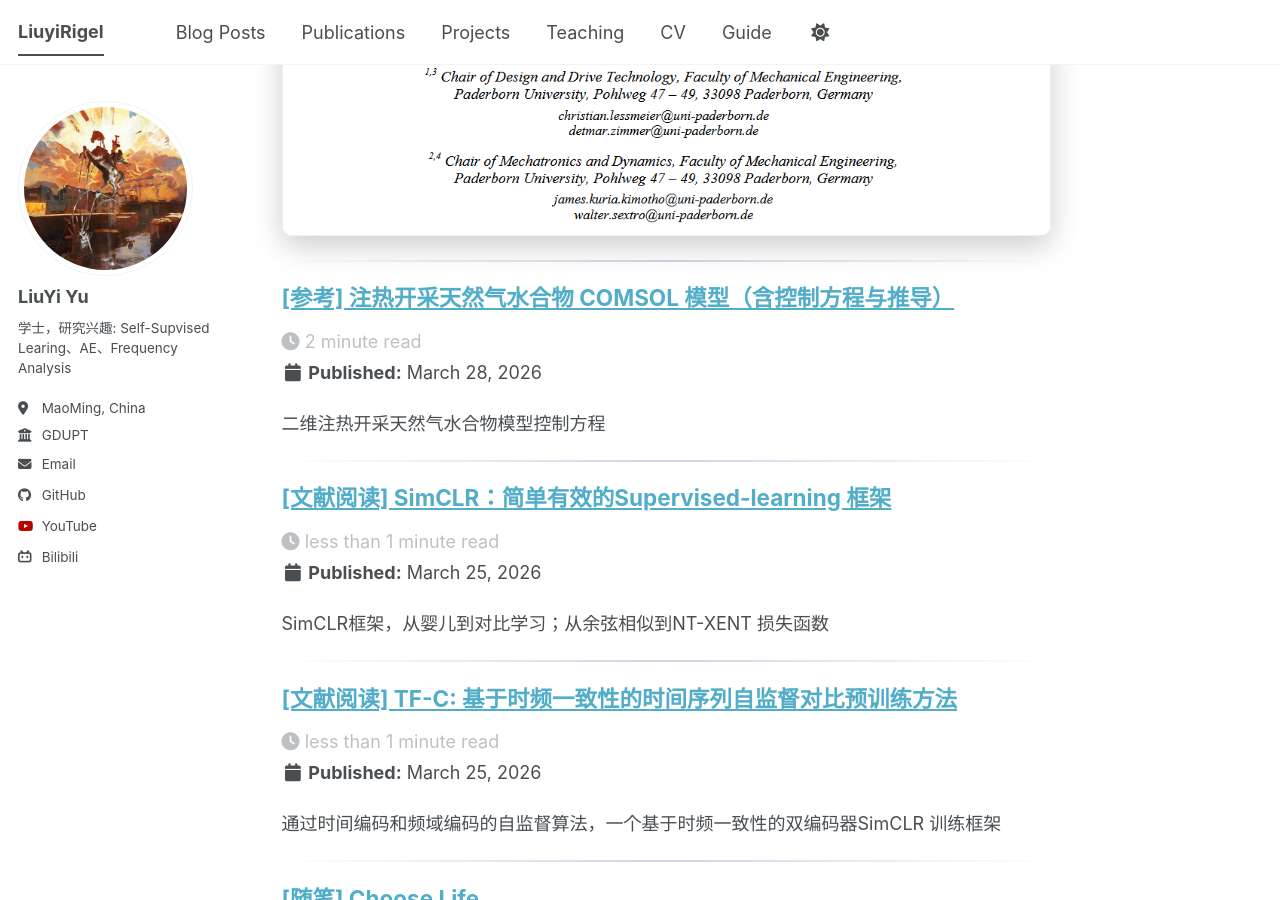
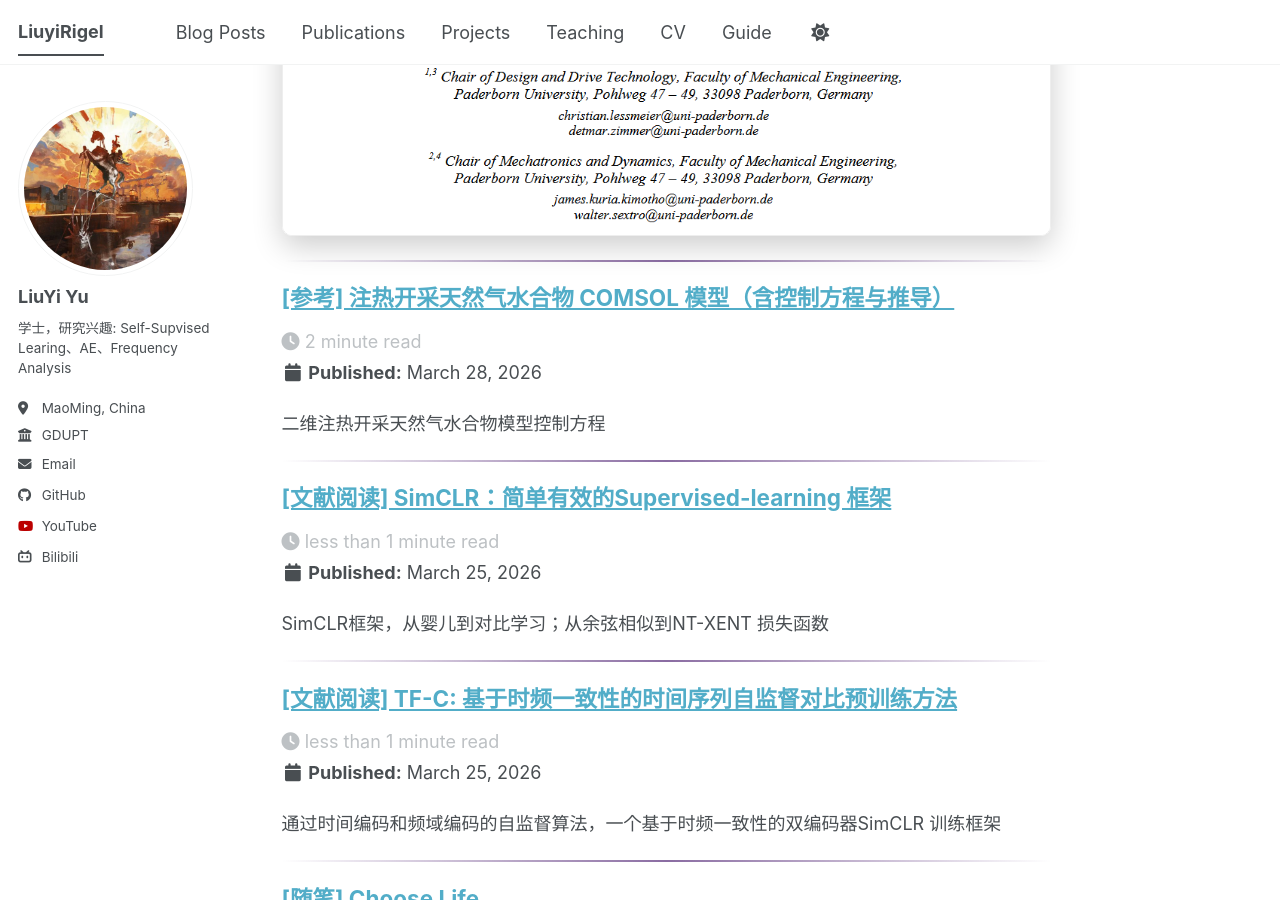
Before and after one commit to LiuyiRigel/LiuyiRigel.github.io, a Jekyll site: the page built from _pages/about.md, in a window 1280 px wide and 900 px high, scrolled down 674 px. Built offline with Jekyll 4.4.1, drawn with Linux system fonts in a browser that asks for light colours; a script bundle is joined from its source files by our own code; library files that are not in the unit come from our copies.

Commit message:
modified:   _pages/about.md

```diff
--- a/_pages/about.md
+++ b/_pages/about.md
@@ -24,7 +24,7 @@ This is the front page of my website blog. 一点互联网角落的碎碎念
   {% include archive-single.html  %}
 
   {% unless forloop.last %}
-<div style="height: 2px; background: linear-gradient(to right, rgba(0,0,0,0), rgba(68, 18, 124, 0.2), rgba(0,0,0,0)); margin: 20px 0; clear: both;"></div>
+<div style="height: 2px; background: linear-gradient(to right, rgba(0,0,0,0), rgba(60, 10, 100, 0.60), rgba(0,0,0,0)); margin: 20px 0; clear: both;"></div>
   {% endunless %}
 
 {% endfor %}
```
